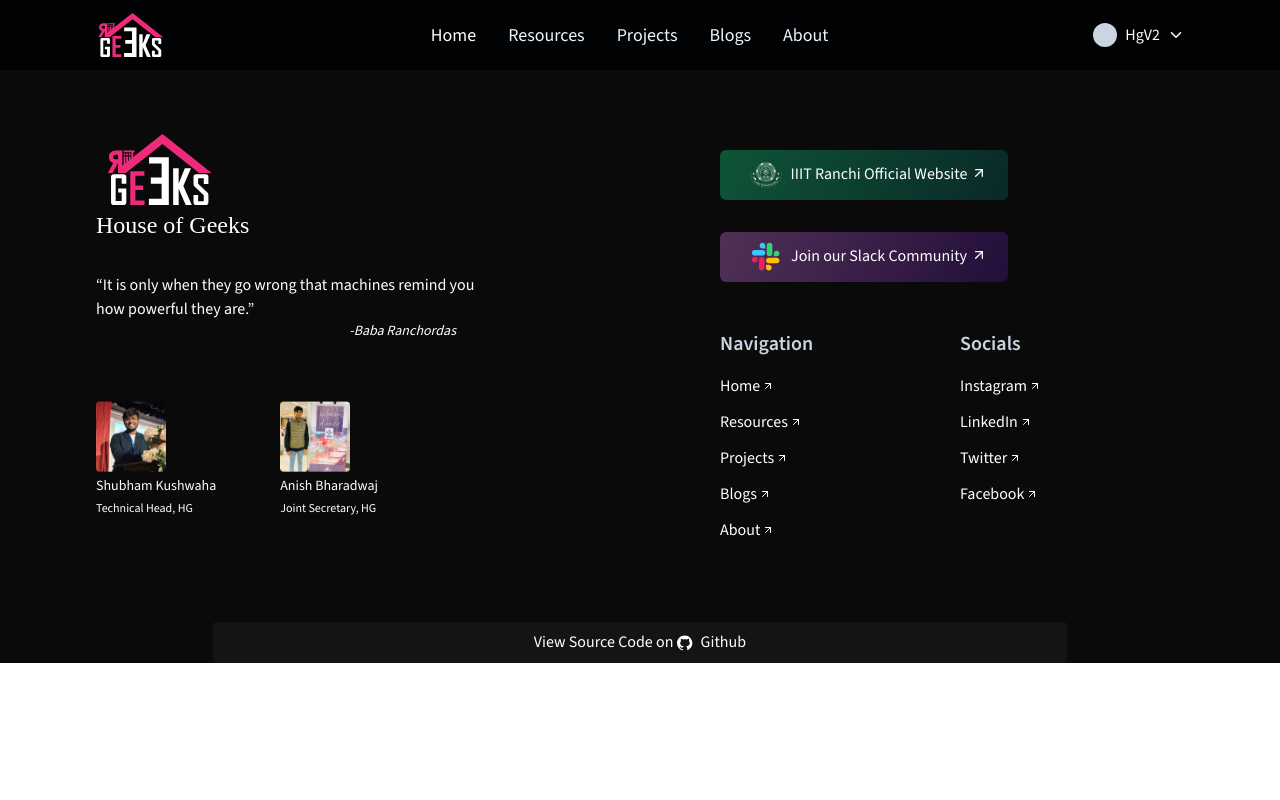
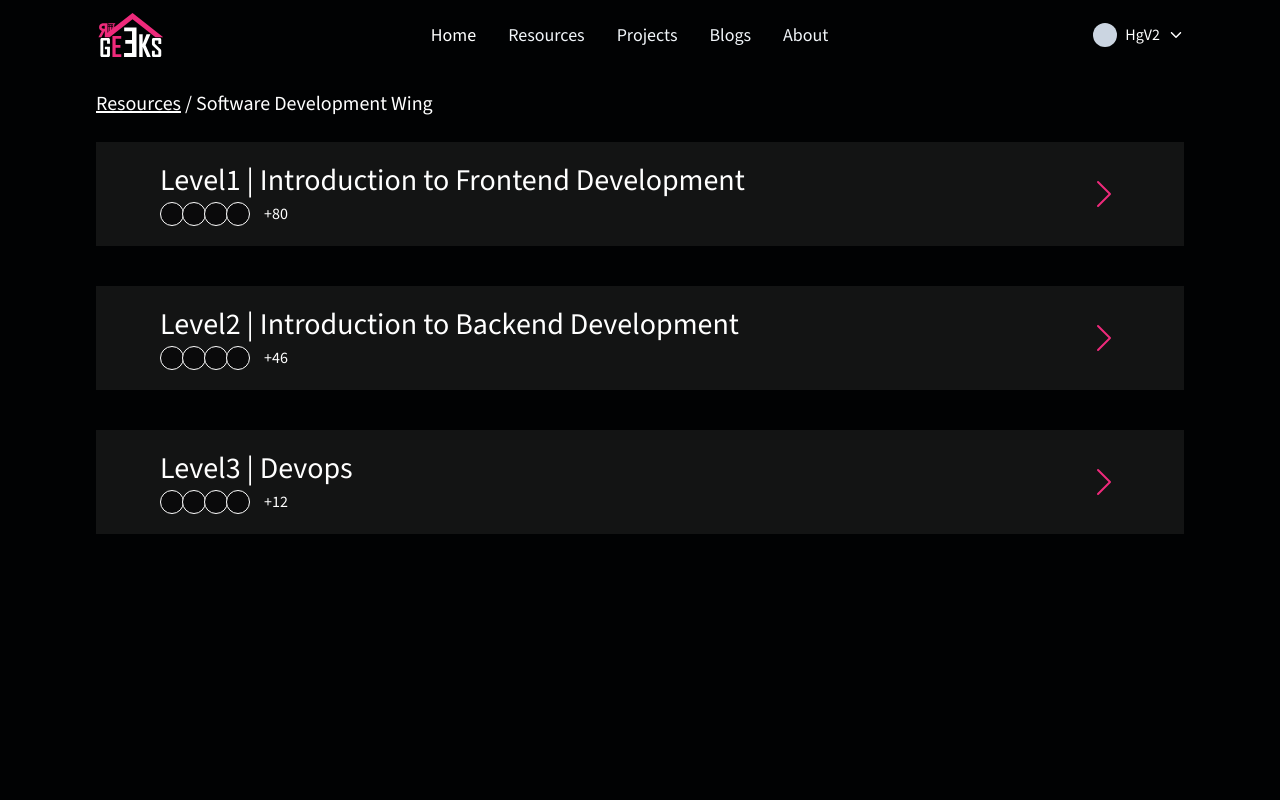
Before and after one commit to houseofgeeks/hgv2, a React (Create React App) app in the folder client/: page /resources2 in a window 1280 px wide. Shown: the top 800 px of the page. Built offline with nearby package versions, Linux system fonts and the light colour scheme; a web font is replaced by a local one.

Commit message:
added resources 2nd page(levels)

```diff
--- a/client/src/App.css
+++ b/client/src/App.css
@@ -7,6 +7,9 @@
   box-sizing: border-box;
   font-family: 'Source Sans 3', sans-serif;
 }
+
+
+/* footer css */
 
 .hg{
   font-family: 'Gemunu Libre';
--- a/client/src/App.js
+++ b/client/src/App.js
@@ -4,6 +4,8 @@ import Home from "./pages/Home";
 import Resources from "./pages/Resources";
 import Navbar from "./components/Navbar";
 import Footer from "./components/Footer";
+import Resources2 from "./pages/Resources2";
+import Resources3 from "./pages/Resources3";
 function App() {
   const { pathname } = useLocation();
 
@@ -14,6 +16,8 @@ function App() {
       <Routes>
         <Route exact path="/" element={<Home />} />
         <Route path="/resources" element={<Resources />} />
+        <Route path="/resources2" element={<Resources2 />} />
+        <Route path="/resources3" element={<Resources3 />} />
       </Routes>
       <Footer />
     </div>
--- a/client/src/components/resources/WingCard.js
+++ b/client/src/components/resources/WingCard.js
@@ -3,7 +3,7 @@ import { Link } from "react-router-dom";
 
 const WingCard = ({ title, description, image, url }) => {
   return (
-    <div className="first:mt-0 my-3 sm:my-0">
+    <div className="first:mt-0 my-3 xs:my-0">
       <img src={image} alt={title} className="w-full" />
       <h1 className="font-normal text-xl my-2">{title}</h1>
       <p className="text-md text-slate-200 font-light line-clamp-3">
--- a/client/src/pages/Resources.js
+++ b/client/src/pages/Resources.js
@@ -4,14 +4,14 @@ import WingCard from "../components/resources/WingCard";
 const Resources = () => {
   return (
     <div className="bg-[#010203] text-white pt-4 pb-6">
-      <div className="px-10 w-11/12 mx-auto">
+      <div className="px-24 mx-auto">
         <h1 className="font-normal text-2xl text-slate-300 mb-6">Resources</h1>
-        <div className="grid grid-cols-1 sm:grid-cols-2 lg:grid-cols-3 gap-8 mb-8">
+        <div className="grid grid-cols-1 xs:grid-cols-2 lg:grid-cols-3 gap-8 mb-8">
           {[1, 2, 3, 4, 5, 6].map(({ title, description, url, image }) => (
             <WingCard
               title="Software Development Wing"
               description="Web and application development community of IIIT Ranchi has been primarily responsible for providing innovative technical solutions to most of the issues in the institute. We began as web development Club with the sole purpose of developing web applications . But after enormous support from students we have now evolved into a club that has proficient developers from the field of Android Development, Web Development, Game Development and IOS development. All the four verticals work in harmony to develop innovative softwares that solve many real life technical issues on campus"
-              url="/"
+              url="/resources2"
               image={frame}
             />
           ))}
--- /dev/null
+++ b/client/src/pages/Resources2.js
@@ -0,0 +1,66 @@
+import React from 'react';
+import { BsChevronRight } from 'react-icons/bs';
+import { NavLink } from 'react-router-dom';
+import ellipse from '../assets/level_ellipse.svg';
+
+const Resources2 = () => {
+    const resources2 = [
+        {
+            title: 'Level1 | Introduction to Frontend Development',
+            img: [1, 2, 3, 4],
+            img_count: 84
+        },
+        {
+            title: 'Level2 | Introduction to Backend Development',
+            img: [1, 2, 3, 4],
+            img_count: 50
+        },
+        {
+            title: 'Level3 | Devops',
+            img: [1, 2, 3, 4],
+            img_count: 16
+        }
+    ]
+
+    return (
+        <div className="px-24 min-h-[100vh] text-white py-5 bg-[#010203]">
+            <h1 className="font-normal text-xl mb-6">
+                <NavLink className='underline' to={`/resources`}>Resources</NavLink> / Software Development Wing
+            </h1>
+            <div className='flex flex-col gap-10'>
+                {
+                    resources2?.map((element, index) => {
+                        return (
+                            <div key={index} className='bg-[#131414] flex justify-between items-center px-16 py-5'>
+                                <div>
+                                    <h1 className='text-3xl'>{element.title}</h1>
+                                    <div className='flex items-center mt-1'>
+                                        {
+                                            element?.img?.slice(0, 4).map((e, i) => {
+                                                console.log(i)
+                                                return (
+                                                    <img src={ellipse} key={i} className='relative' style={{ right: `${2 * i}px` }} />
+                                                )
+                                            })
+                                        }
+                                        {
+                                            element?.img_count > 4 ?
+                                                <span className='px-2'> +{(element.img_count) - 4}</span>
+                                                :
+                                                <></>
+                                        }
+                                    </div>
+                                </div>
+                                <NavLink to={`/resources3`}>
+                                    <BsChevronRight className='text-[2rem] font-black text-[#EE2A7B] cursor-pointer' />
+                                </NavLink>
+                            </div>
+                        )
+                    })
+                }
+            </div>
+        </div>
+    )
+}
+
+export default Resources2
--- /dev/null
+++ b/client/src/pages/Resources3.js
@@ -0,0 +1,11 @@
+import React from 'react'
+
+const Resources3 = () => {
+  return (
+    <div>
+      Resources3
+    </div>
+  )
+}
+
+export default Resources3
```
Also changed, not shown: client/src/assets/level_ellipse.svg (added).
